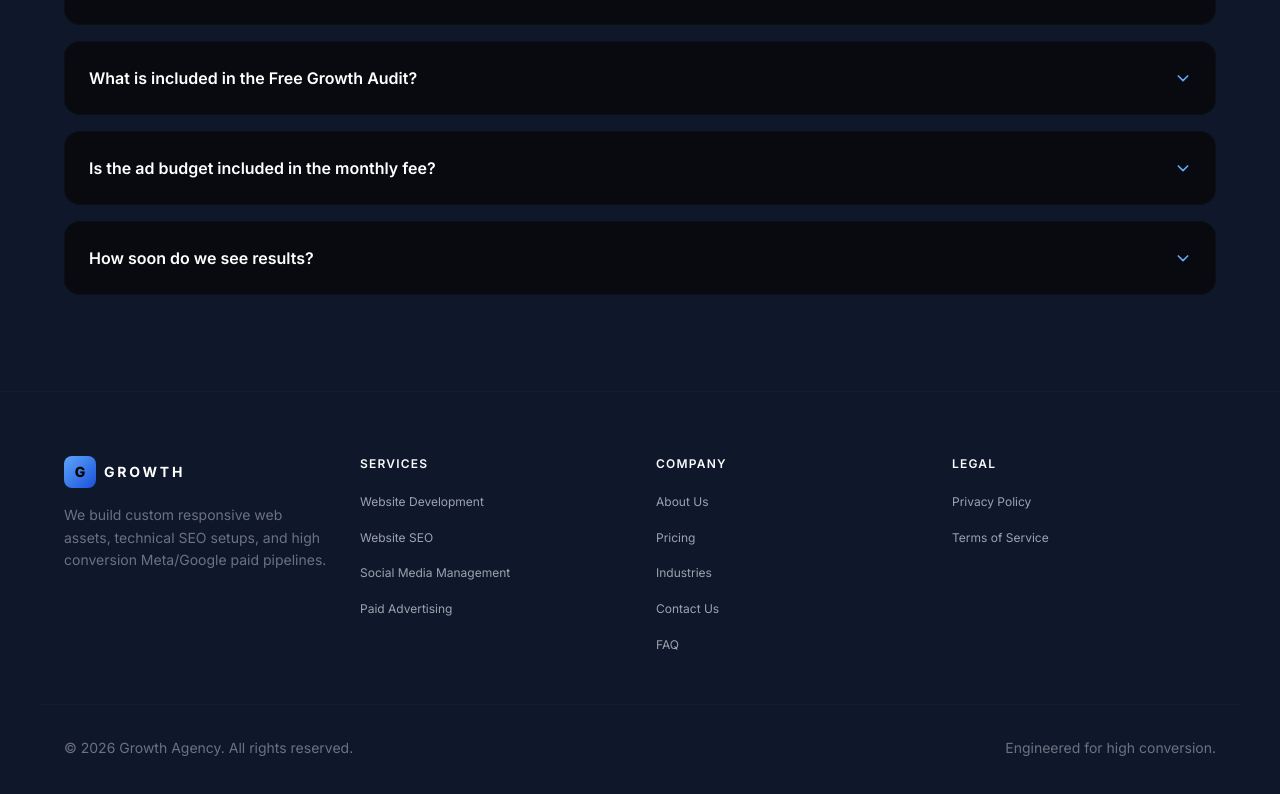
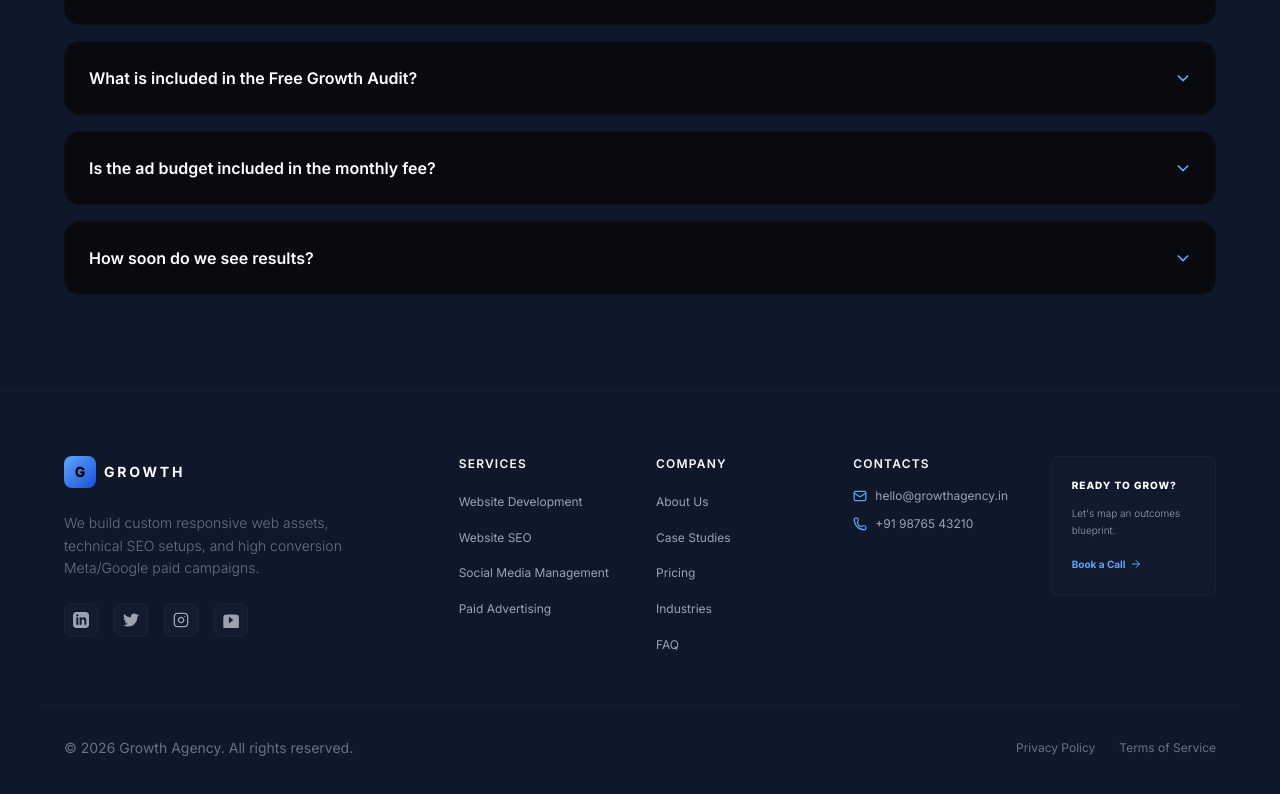
Before and after one commit to Pushkar555E/growth, a Next.js app: page / in a window 1280 px wide. Shown: the part 6065-6859 px from the top of the page. Built offline with nearby package versions, Linux system fonts and the light colour scheme.

Commit message:
Configure clean 5-column footer layout with direct contacts, custom social SVGs, and direct scheduling call actions

```diff
--- a/components/Footer.jsx
+++ b/components/Footer.jsx
@@ -2,24 +2,21 @@
 
 import Link from "next/link";
 import { usePathname } from "next/navigation";
+import { Mail, Phone, ArrowRight } from "lucide-react";
 
 const footerLinks = {
   Services: [
-    { id: "footer-link-webdev", label: "Website Development", href: "/services" },
-    { id: "footer-link-seo", label: "Website SEO", href: "/services" },
-    { id: "footer-link-social", label: "Social Media Management", href: "/services" },
-    { id: "footer-link-ads", label: "Paid Advertising", href: "/services" },
+    { id: "footer-link-webdev", label: "Website Development", href: "/services/web-development" },
+    { id: "footer-link-seo", label: "Website SEO", href: "/services/seo" },
+    { id: "footer-link-social", label: "Social Media Management", href: "/services/social-media" },
+    { id: "footer-link-ads", label: "Paid Advertising", href: "/services/paid-advertising" },
   ],
   Company: [
     { id: "footer-link-about", label: "About Us", href: "/about" },
+    { id: "footer-link-proof", label: "Case Studies", href: "/case-studies" },
     { id: "footer-link-pricing", label: "Pricing", href: "/pricing" },
     { id: "footer-link-industries", label: "Industries", href: "/industries" },
-    { id: "footer-link-contact", label: "Contact Us", href: "/contact" },
     { id: "footer-link-faq", label: "FAQ", href: "/faq" },
-  ],
-  Legal: [
-    { id: "footer-link-privacy", label: "Privacy Policy", href: "#" },
-    { id: "footer-link-terms", label: "Terms of Service", href: "#" },
   ],
 };
 
@@ -28,10 +25,11 @@ export default function Footer() {
 
   return (
     <footer className="border-t border-white/[0.02] bg-[#0f172a] py-16" aria-label="Agency Footer">
-      <div className="container-tight grid grid-cols-1 md:grid-cols-4 gap-12 md:gap-8">
-        {/* Brand */}
-        <div className="space-y-4">
-          <Link href="/" id="footer-logo" className="flex items-center gap-2 group">
+      <div className="container-tight grid grid-cols-1 md:grid-cols-2 lg:grid-cols-12 gap-12 lg:gap-8 mb-12">
+
+        {/* Brand - 3 cols */}
+        <div className="lg:col-span-4 space-y-6">
+          <Link href="/" id="footer-logo" className="flex items-center gap-2 group w-max">
             <span className="w-8 h-8 rounded-lg bg-gradient-to-br from-amber-400 to-amber-600 flex items-center justify-center font-extrabold text-sm text-black">
               G
             </span>
@@ -39,14 +37,40 @@ export default function Footer() {
               Growth
             </span>
           </Link>
-          <p className="body-sm text-xs leading-relaxed max-w-xs">
-            We build custom responsive web assets, technical SEO setups, and high conversion Meta/Google paid pipelines.
+          <p className="body-sm text-xs leading-relaxed max-w-xs font-light text-text-secondary">
+            We build custom responsive web assets, technical SEO setups, and high conversion Meta/Google paid campaigns.
           </p>
+
+          {/* Social Icons */}
+          <div className="flex gap-4">
+            <a href="#" className="p-2 rounded-lg bg-white/[0.02] border border-white/[0.04] text-text-secondary hover:text-white hover:border-white/[0.12] transition-all duration-200" aria-label="LinkedIn">
+              <svg className="w-4 h-4" fill="currentColor" viewBox="0 0 24 24">
+                <path d="M19 0h-14c-2.761 0-5 2.239-5 5v14c0 2.761 2.239 5 5 5h14c2.762 0 5-2.239 5-5v-14c0-2.761-2.238-5-5-5zm-11 19h-3v-11h3v11zm-1.5-12.268c-.966 0-1.75-.79-1.75-1.764s.784-1.764 1.75-1.764 1.75.79 1.75 1.764-.783 1.764-1.75 1.764zm13.5 12.268h-3v-5.604c0-3.368-4-3.113-4 0v5.604h-3v-11h3v1.765c1.396-2.586 7-2.777 7 2.476v6.759z"/>
+              </svg>
+            </a>
+            <a href="#" className="p-2 rounded-lg bg-white/[0.02] border border-white/[0.04] text-text-secondary hover:text-white hover:border-white/[0.12] transition-all duration-200" aria-label="Twitter">
+              <svg className="w-4 h-4" fill="currentColor" viewBox="0 0 24 24">
+                <path d="M24 4.557c-.883.392-1.832.656-2.828.775 1.017-.609 1.798-1.574 2.165-2.724-.951.564-2.005.974-3.127 1.195-.897-.957-2.178-1.555-3.594-1.555-3.179 0-5.515 2.966-4.797 6.045-4.091-.205-7.719-2.165-10.148-5.144-1.29 2.213-.669 5.108 1.523 6.574-.806-.026-1.566-.247-2.229-.616-.054 2.281 1.581 4.415 3.949 4.89-.693.188-1.452.232-2.224.084.626 1.956 2.444 3.379 4.6 3.419-2.07 1.623-4.678 2.348-7.29 2.04 2.179 1.397 4.768 2.212 7.548 2.212 9.142 0 14.307-7.721 13.995-14.646.962-.695 1.797-1.562 2.457-2.549z"/>
+              </svg>
+            </a>
+            <a href="#" className="p-2 rounded-lg bg-white/[0.02] border border-white/[0.04] text-text-secondary hover:text-white hover:border-white/[0.12] transition-all duration-200" aria-label="Instagram">
+              <svg className="w-4 h-4" fill="none" stroke="currentColor" strokeWidth="2" strokeLinecap="round" strokeLinejoin="round" viewBox="0 0 24 24">
+                <rect x="2" y="2" width="20" height="20" rx="5" ry="5"></rect>
+                <path d="M16 11.37A4 4 0 1 1 12.63 8 4 4 0 0 1 16 11.37z"></path>
+                <line x1="17.5" y1="6.5" x2="17.51" y2="6.5"></line>
+              </svg>
+            </a>
+            <a href="#" className="p-2 rounded-lg bg-white/[0.02] border border-white/[0.04] text-text-secondary hover:text-white hover:border-white/[0.12] transition-all duration-200" aria-label="YouTube">
+              <svg className="w-4 h-4" fill="currentColor" viewBox="0 0 24 24">
+                <path d="M23.498 6.163c-.272-1.016-1.07-1.815-2.085-2.087-1.834-.49-9.196-.49-9.196-.49s-7.363 0-9.196.49c-1.016.272-1.814 1.071-2.087 2.087-.49 1.834-.49 9.196-.49 9.196s0 7.362.49 9.196c.273 1.016 1.07 1.815 2.086 2.086 1.833.49 9.196.49 9.196.49s7.363 0 9.196-.49c1.015-.271 1.813-1.07 2.086-2.086.49-1.834.49-9.196.49-9.196s0-7.362-.49-9.196zm-14.654 11.236v-10.8l6.452 5.4-6.452 5.4z"/>
+              </svg>
+            </a>
+          </div>
         </div>
 
-        {/* Links */}
+        {/* Links Columns - 4 cols total */}
         {Object.entries(footerLinks).map(([title, links]) => (
-          <div key={title} className="space-y-4">
+          <div key={title} className="lg:col-span-2 space-y-4">
             <h4 className="text-xs font-semibold tracking-widest uppercase text-text-primary">
               {title}
             </h4>
@@ -70,15 +94,50 @@ export default function Footer() {
             </ul>
           </div>
         ))}
+
+        {/* Direct Contacts - 2 cols */}
+        <div className="lg:col-span-2 space-y-4">
+          <h4 className="text-xs font-semibold tracking-widest uppercase text-text-primary">
+            Contacts
+          </h4>
+          <ul className="space-y-3">
+            <li className="flex items-center gap-2">
+              <Mail className="w-3.5 h-3.5 text-amber-400 shrink-0" />
+              <a href="mailto:hello@growthagency.in" className="text-xs text-text-secondary hover:text-white transition-colors">
+                hello@growthagency.in
+              </a>
+            </li>
+            <li className="flex items-center gap-2">
+              <Phone className="w-3.5 h-3.5 text-amber-400 shrink-0" />
+              <a href="tel:+919876543210" className="text-xs text-text-secondary hover:text-white transition-colors">
+                +91 98765 43210
+              </a>
+            </li>
+          </ul>
+        </div>
+
+        {/* Mini CTA Block - 2 cols */}
+        <div className="lg:col-span-2 space-y-4">
+          <div className="p-5 rounded-lg bg-white/[0.01] border border-white/[0.03] space-y-3">
+            <h5 className="text-[10px] font-extrabold uppercase tracking-widest text-white">Ready to grow?</h5>
+            <p className="text-[10px] text-text-secondary font-light leading-relaxed">Let&apos;s map an outcomes blueprint.</p>
+            <Link href="/contact" className="inline-flex items-center gap-1 text-[10px] font-bold text-amber-400 hover:text-amber-300 transition-colors">
+              Book a Call <ArrowRight className="w-3 h-3" />
+            </Link>
+          </div>
+        </div>
+
       </div>
 
-      <div className="container-tight border-t border-white/[0.02] mt-12 pt-8 flex flex-col md:flex-row items-center justify-between gap-4">
+      {/* Footer Bottom */}
+      <div className="container-tight border-t border-white/[0.02] pt-8 flex flex-col md:flex-row items-center justify-between gap-4">
         <p className="body-sm text-xs text-text-tertiary">
           © {new Date().getFullYear()} Growth Agency. All rights reserved.
         </p>
-        <p className="body-sm text-xs text-text-tertiary">
-          Engineered for high conversion.
-        </p>
+        <div className="flex gap-6 text-xs text-text-tertiary">
+          <a href="#" className="hover:text-text-secondary transition-colors">Privacy Policy</a>
+          <a href="#" className="hover:text-text-secondary transition-colors">Terms of Service</a>
+        </div>
       </div>
     </footer>
   );
```
